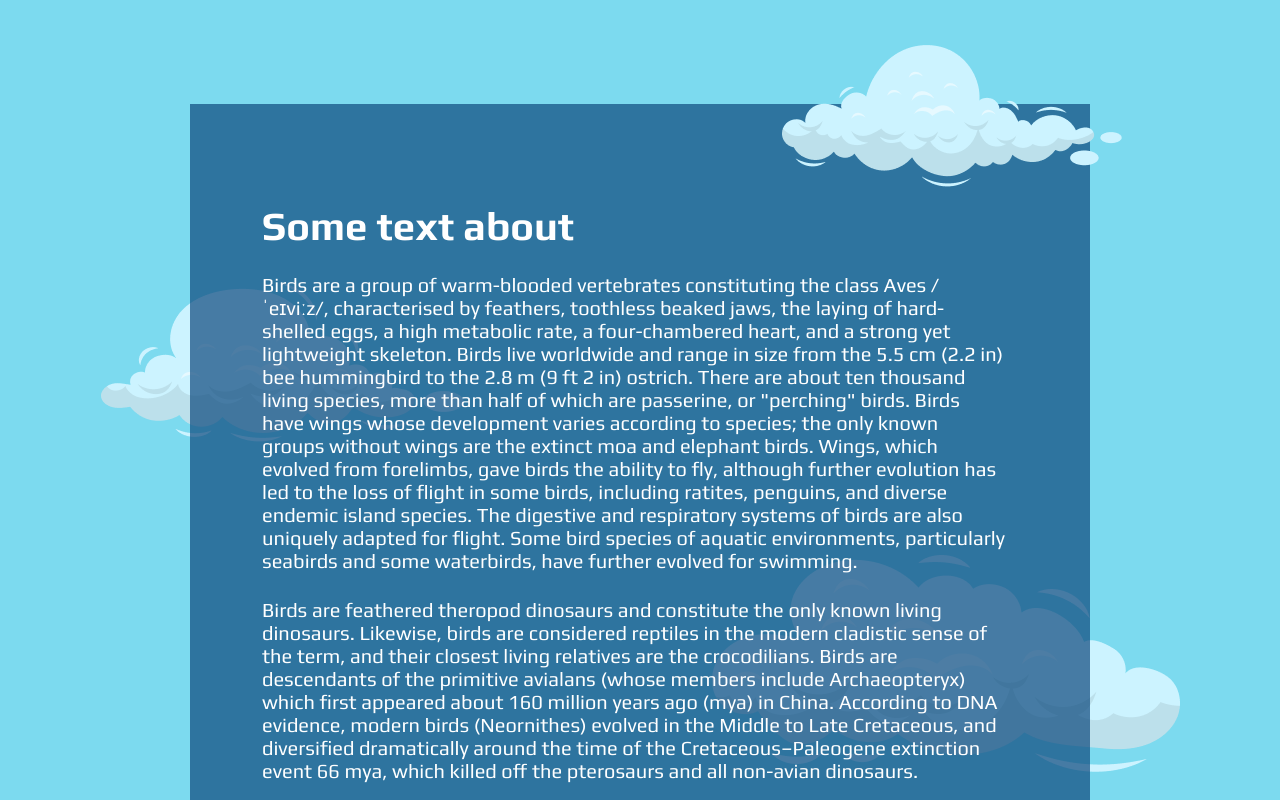
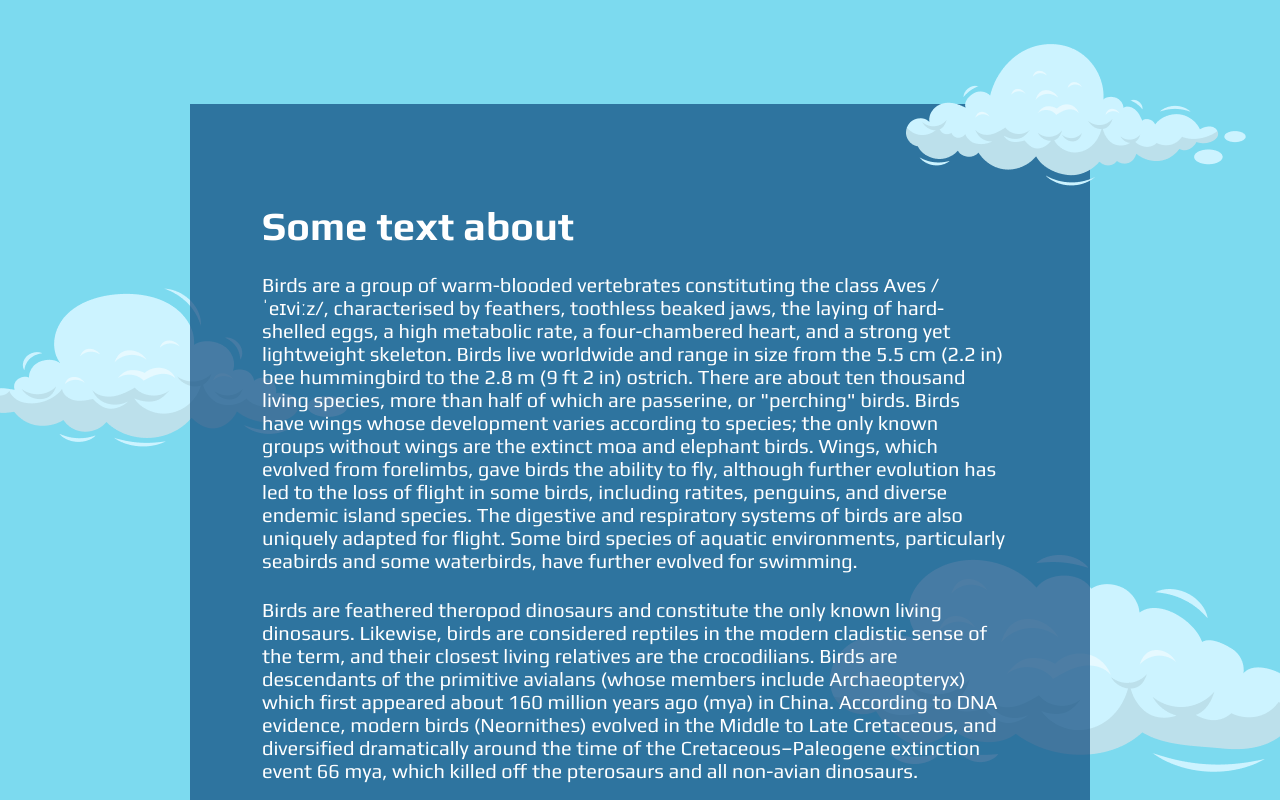
Before and after one commit to AdulIT/mf-hws, a plain HTML site: page HW5.1-position/index.html in a window 1280 px wide. Shown: the top 800 px of the page. Drawn offline with Linux system fonts and the light colour scheme.

Commit message:
refactor: rewrite the code,change body:relative -> container:relative for clouds

```diff
--- a/HW5.1-position/css/style.css
+++ b/HW5.1-position/css/style.css
@@ -22,27 +22,35 @@ body
     background: rgba(14, 73, 126, 0.7);
     color: #FFFFFF;
 }
+
+.container
+{
+    width: 900px;
+    margin: 0 auto;
+    position: relative;
+}
+.cloud
+{
+    position: absolute;
+}
 .main__cloud-1
 {
-    position: absolute;
-    top: 45px;
-    right: 158px;
+    top: -60px;
+    right: -156px;
     z-index: 5;
 }
 
 .main__cloud-2
 {
-    position: absolute;
-    left: 101px;
-    top: 283px;
+    left: -205px;
+    top: 184px;
     z-index: -1;
 }
 
 .main__cloud-3
 {
-    position: absolute;
-    top: 554px;
-    right: 100px;
+    top: 450px;
+    right: -208px;
     z-index: -1;
 }
 .main__title
@@ -77,15 +85,12 @@ body
     margin-right: 10px;
 }
 
-.footer
+
+.grass
 {
     position: absolute;
     bottom: 0;
     left: 0;
-}
-
-.grass
-{
     width: 1470px;
     height: 132px;
     background: url('../img/grass.png') bottom left/cover no-repeat;
--- a/HW5.1-position/index.html
+++ b/HW5.1-position/index.html
@@ -9,10 +9,12 @@
     <link rel="stylesheet" href="css/style.css">
 </head>
 <body>
-    <img src="img/cloud-1.png" alt="cloud" class="main__cloud-1">
-        <img src="img/cloud-2.png" alt="cloud" class="main__cloud-2">
-        <img src="img/cloud-3.png" alt="cloud" class="main__cloud-3">
-    <main class="main">
+    <div class="container">
+        <img src="img/cloud-1.png" alt="cloud" class="cloud main__cloud-1">
+        <img src="img/cloud-2.png" alt="cloud" class="cloud main__cloud-2">
+        <img src="img/cloud-3.png" alt="cloud" class="cloud main__cloud-3">
+
+        <div class="main">
             <section class="text">
                 <h1 class="main__title">Some text about</h1>
 
@@ -36,9 +38,8 @@
                     <img src="img/green-bird.png" alt="bird" class="gallery__img">
                 </div>
             </section>
-    </main>
-    <footer class="footer">
+        </div>
+    </div>
     <div class="grass"></div>
-    </footer>
 </body>
 </html>
```
Lines whose indentation alone changed are shown as unchanged.
